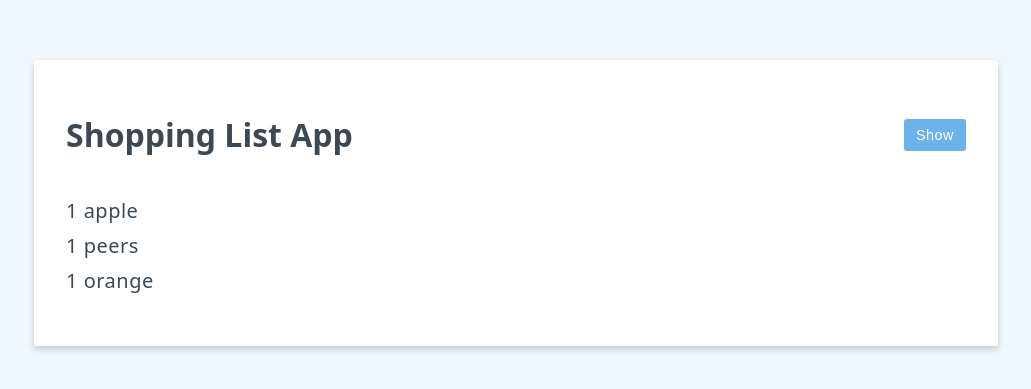
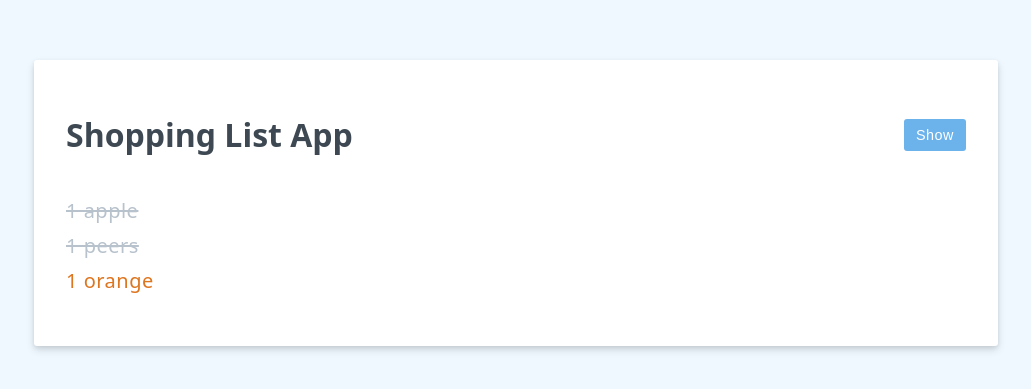
Before and after one commit to alanb4rt/vue-project, a Vue app: page / in a window 1280 px wide. Shown: the part 197-586 px from the top of the page, without its empty margins (124-1155 px from the left). Built offline with nearby package versions, Linux system fonts and the light colour scheme.

Commit message:
add dynamic classes to items

```diff
--- a/src/App.vue
+++ b/src/App.vue
@@ -4,9 +4,9 @@ import { ref } from 'vue'
 const header = ref('Shopping List App')
 const editing = ref(false)
 const items = ref([
-  { id: 1, label: 'apple', count: 1 },
-  { id: 2, label: 'peers', count: 1 },
-  { id: 3, label: 'orange', count: 1 }
+  { id: 1, label: 'apple', count: 1, purchased: true, highPriority: false },
+  { id: 2, label: 'peers', count: 1, purchased: true, highPriority: false },
+  { id: 3, label: 'orange', count: 1, purchased: false, highPriority: true }
 ])
 const initialItem = { label: '', count: 1 }
 const newItem = ref({ ...initialItem })
@@ -20,6 +20,10 @@ const addItem = () => {
 const doEdit = () => {
   editing.value = !editing.value
   newItem.value = { ...initialItem }
+}
+
+const togglePurchased = (item) => {
+  item.purchased = !item.purchased
 }
 </script>
 
@@ -39,8 +43,14 @@ const doEdit = () => {
     <button class="btn btn-primary" :disabled="newItem.label.length <= 0">Save item</button>
   </form>
   <ul>
-    <li v-for="item in items" :key="item.id">{{ item.count + ' ' + item.label }}</li>
-    <!-- <li v-for="{ id, label, count } in items" :key="id">{{ count + ' ' + label }}</li> -->
+    <li
+      v-for="item in items"
+      :key="item.id"
+      :class="{ strikeout: item.purchased, priority: item.highPriority }"
+      @click="togglePurchased(item)"
+    >
+      {{ item.count + ' ' + item.label }}
+    </li>
   </ul>
   <p v-if="!items.length">Nothing to see here</p>
 </template>
```
